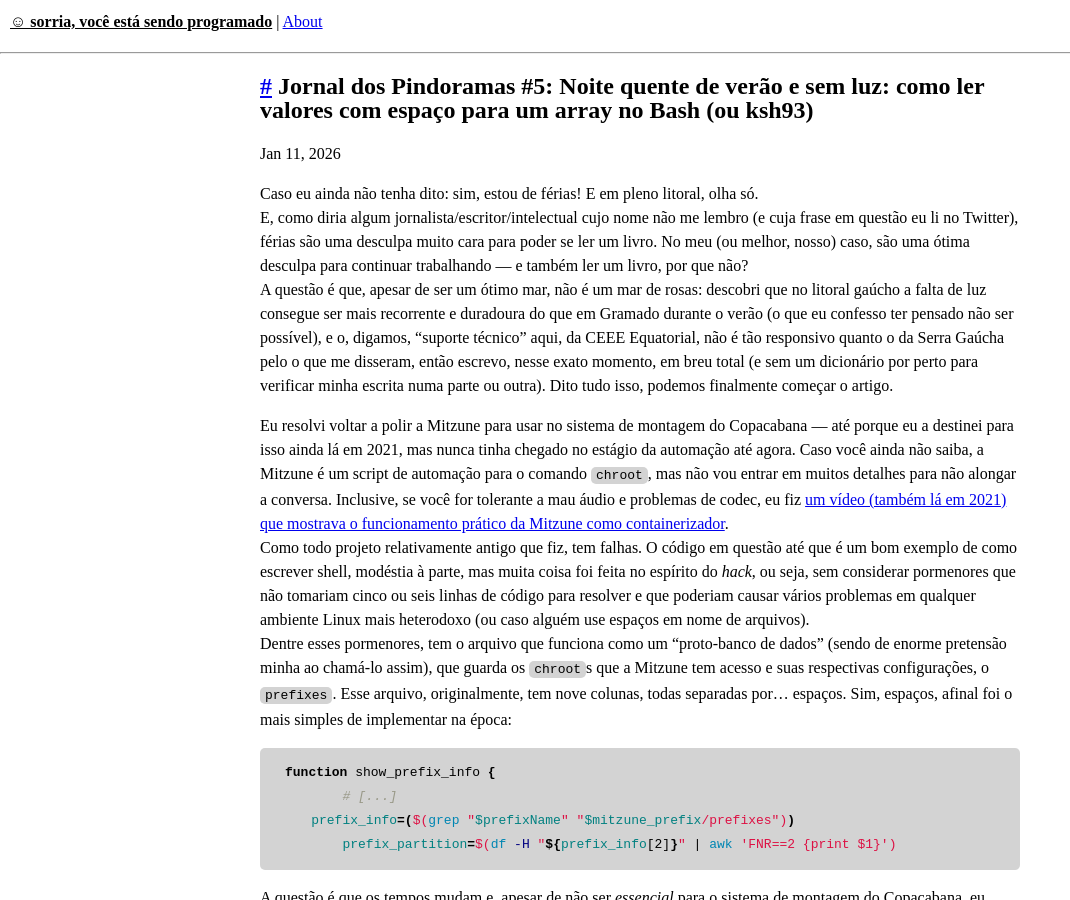
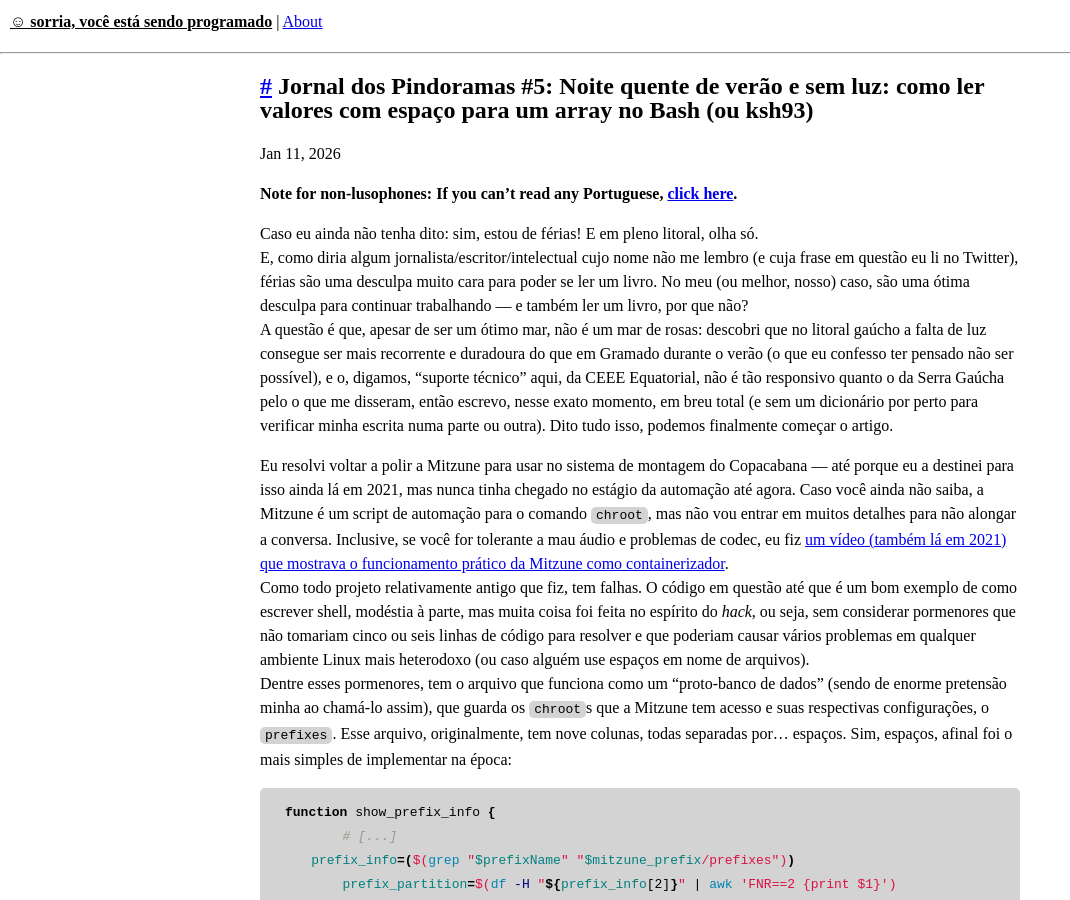
Before and after one commit to takusuman/blog, a Jekyll site: the page built from _posts/2026-01-10-como-ler-espacos-num-array-bash.markdown, in a window 1280 px wide and 900 px high. Shown: the whole window, without its empty margins (0-1070 px from the left). Built offline with Jekyll 4.4.1, drawn with Linux system fonts in a browser that asks for light colours.

Commit message:
chore: Adicionado URL do Google Tradutor.

```diff
--- a/_posts/2026-01-10-como-ler-espacos-num-array-bash.markdown
+++ b/_posts/2026-01-10-como-ler-espacos-num-array-bash.markdown
@@ -4,6 +4,8 @@ title:  "Jornal dos Pindoramas #5: Noite quente de verão e sem luz: como ler va
 date:   2026-01-11 20:09:00 +0300
 categories: jdp copacabana
 ---
+
+**Note for non-lusophones: If you can't read any Portuguese, [click here](https://takusuman-github-io.translate.goog/blog/jdp/copacabana/2026/01/11/como-ler-espacos-num-array-bash.html?_x_tr_sl=pt&_x_tr_tl=en&_x_tr_hl=pt-BR&_x_tr_pto=wapp).**
 
 Caso eu ainda não tenha dito: sim, estou de férias! E em pleno litoral,
 olha só.
```
